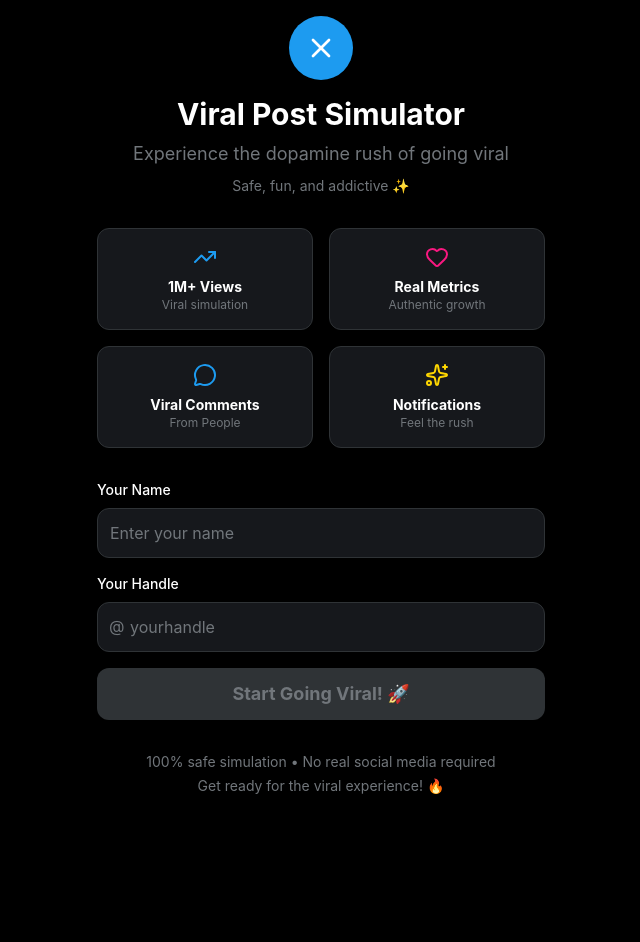
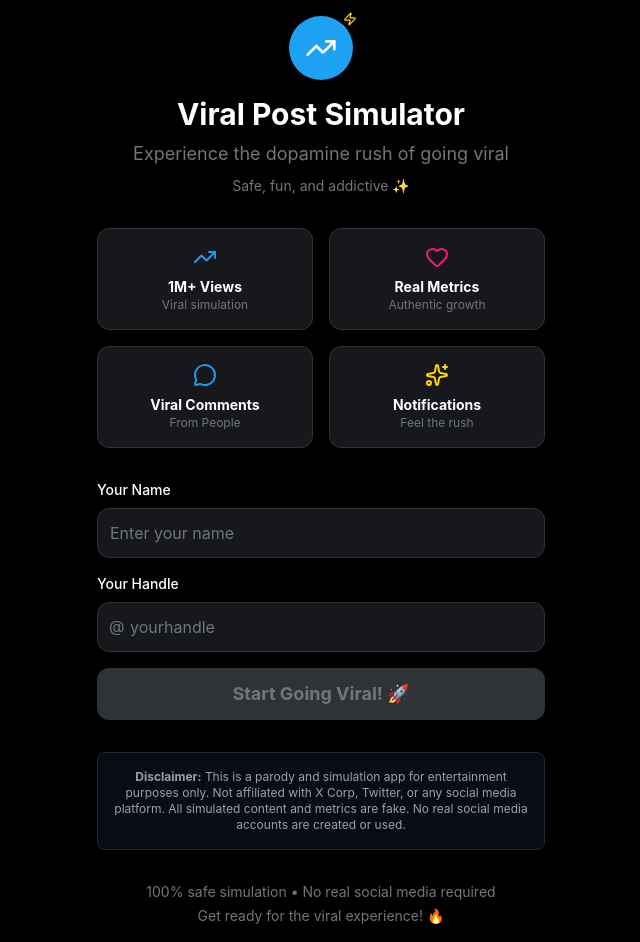
Before and after one commit to FrankLi123/viral-post-simulator, a Next.js app: page / in a window 1280 px wide. Shown: the whole page, without its empty margins (319-959 px from the left). Before the commit the page ends 812 px from the top, so only its background shows below. Built offline with nearby package versions, Linux system fonts and the light colour scheme.

Commit message:
fix: change logo and descriptions

```diff
--- a/package.json
+++ b/package.json
@@ -1,5 +1,5 @@
 {
-  "name": "twitter-post",
+  "name": "viral-post-simulator",
   "version": "0.1.0",
   "private": true,
   "scripts": {
--- a/src/app/globals.css
+++ b/src/app/globals.css
@@ -5,8 +5,8 @@
   --foreground: #ffffff;
   --border: #2f3336;
   --muted: #71767b;
-  --accent: #1d9bf0;
-  --accent-hover: #1a8cd8;
+  --accent: #1da1f2;  /* Slightly different blue from Twitter's #1d9bf0 */
+  --accent-hover: #1991e6;
 }
 
 @theme inline {
--- a/src/app/page.tsx
+++ b/src/app/page.tsx
@@ -2,7 +2,7 @@
 
 import { useState } from 'react';
 import { useRouter } from 'next/navigation';
-import { X, Sparkles, TrendingUp, Heart, MessageCircle } from 'lucide-react';
+import { Sparkles, TrendingUp, Heart, MessageCircle, Zap } from 'lucide-react';
 import { motion } from 'framer-motion';
 
 interface UserData {
@@ -48,8 +48,9 @@ export default function LandingPage() {
           transition={{ duration: 0.6 }}
         >
           <div className="flex justify-center mb-4">
-            <div className="p-4 bg-[#1d9bf0] rounded-full">
-              <X size={32} className="text-white" />
+            <div className="p-4 bg-[#1da1f2] rounded-full relative">
+              <TrendingUp size={32} className="text-white" />
+              <Zap size={14} className="absolute -top-1 -right-1 text-[#ffd700]" />
             </div>
           </div>
           <h1 className="text-3xl font-bold mb-2">Viral Post Simulator</h1>
@@ -143,6 +144,20 @@ export default function LandingPage() {
           </motion.button>
         </motion.form>
 
+        {/* Legal Disclaimer */}
+        <motion.div
+          className="mt-8 p-4 bg-gray-900/50 rounded-lg border border-gray-800"
+          initial={{ opacity: 0 }}
+          animate={{ opacity: 1 }}
+          transition={{ delay: 0.8 }}
+        >
+          <p className="text-xs text-gray-400 text-center">
+            <strong>Disclaimer:</strong> This is a parody and simulation app for entertainment purposes only.
+            Not affiliated with X Corp, Twitter, or any social media platform. All simulated content and metrics are fake.
+            No real social media accounts are created or used.
+          </p>
+        </motion.div>
+
         {/* Preview */}
         {userData.name && userData.handle && (
           <motion.div
--- a/src/components/Sidebar.tsx
+++ b/src/components/Sidebar.tsx
@@ -9,7 +9,7 @@ import {
   User,
   Settings,
   MoreHorizontal,
-  X
+  TrendingUp
 } from 'lucide-react';
 import { useUser } from '@/app/app/page';
 
@@ -34,7 +34,7 @@ export default function Sidebar({ notificationCount = 0 }: SidebarProps) {
     <div className="p-4 h-full flex flex-col">
       {/* Logo */}
       <div className="mb-8 p-3">
-        <X size={32} className="text-white" />
+        <TrendingUp size={32} className="text-[#1da1f2]" />
       </div>
 
       {/* Navigation */}
```
Also changed, not shown: 2 other files (tests, documents, lock files or other folders). Lines whose indentation alone changed are shown as unchanged.
